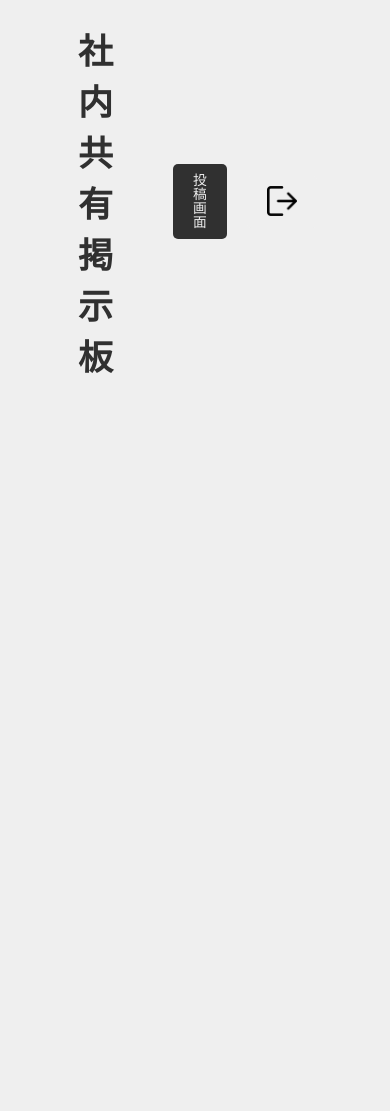
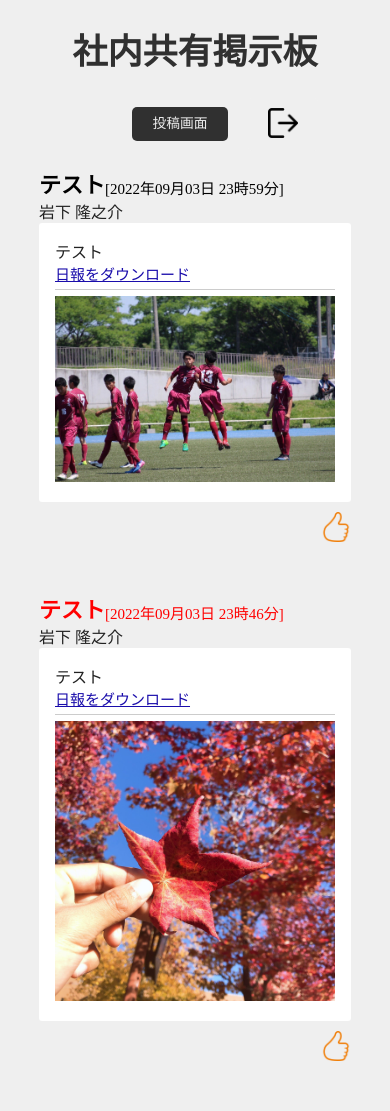
Before and after one commit to ryunoesta/postsystem_sample, a PHP site: page /top.php in a window 390 px wide. Before the commit the page ends 373 px from the top, so only its background shows below. Run offline with PHP 8.4, Linux system fonts and the light colour scheme; the visitor is signed in with stand-in values (Sample User, id 1).

Commit message:
レスポンシブ完成

```diff
--- a/data.txt
+++ b/data.txt
@@ -0,0 +1,2 @@
+'テスト','テスト','./images/S__111886342.jpg','./files/岩下隆之介_利用同意書.docx.pdf','岩下 隆之介','[2022年09月03日 23時46分]','1'
+'テスト','テスト','./images/S__111886345.jpg','','岩下 隆之介','[2022年09月03日 23時59分]',''
--- a/style.css
+++ b/style.css
@@ -183,8 +183,14 @@ time{
     vertical-align: middle;
 }
 
+.contents-wrapper{
+    padding: 1em;
+    border-radius: 3px;
+    background: #ffff;
+}
+
 .img{
-    width: 300px;
+    width: 100%;
 }
 
 .file{
@@ -199,7 +205,7 @@ time{
 .footer-menu-wrapper{
     display: flex;
     justify-content: end;
-    margin-bottom: 50px;
+    margin: 10px 0 50px;
 }
 
 
@@ -208,3 +214,29 @@ time{
     width: 30px;
     float: right;
 }
+
+@media screen and (max-width:480px) {
+    /*　画面サイズが480pxからはここを読み込む　*/
+
+    body{
+        width: 80%;
+        margin: 0 auto;
+    }
+
+    form{
+        width: 100%;
+        margin: 0 auto;
+        text-align: center;
+    }
+
+    .top-wrapper{
+        display: block;
+    }
+
+    .menu{
+        justify-content: center;
+        align-items: center;
+        display: flex;
+    }
+
+}
--- a/top.php
+++ b/top.php
@@ -145,9 +145,7 @@ if($file_handle = fopen(FILENAME,"r")){
     </div>
     <div class="main-wrapper">
         <?php foreach($message_array as $value){ ?>
-            <hr>
-            <!-- 社員名 -->
-            <div class="name"><?=$value["name"];?></div>
+
             <!-- タイトル・投稿日時 -->
             <div class="theme">
                 <!-- 重要事項か判断する処理 -->
@@ -157,19 +155,27 @@ if($file_handle = fopen(FILENAME,"r")){
 							<p class="black"><?=$value["title"]; ?><time><?=$value["post_date"]?></time></p>
 						<?php endif; ?>
             </div>
-            <hr>
+            <!-- 社員名 -->
+            <div class="name"><?=$value["name"];?></div>
+
+            <div class="contents-wrapper">
                 <!-- 投稿内容 -->
                 <div class="contents"><?=$value["contents"]; ?></div>
                 <!-- 添付ファイル -->
                 <div class="contents">
                         <a class="file" target="_blank" href="<?=$value["file_data"];?>" download>
-                        <?=$value["file_data"];?>
+                            日報をダウンロード
                         </a>
                 </div>
+
+                <hr>
+
                 <!-- 添付画像 -->
                 <div class="contents">
                     <img class="img" src="<?=$value["img_data"];?>" alt="">
                 </div>
+            </div>
+
             <!-- フッターメニュー -->
             <div class="footer-menu-wrapper">
 
```
Also changed, not shown: images/S__111886342.jpg (added), images/S__111886345.jpg (added). Lines whose indentation alone changed are shown as unchanged.
